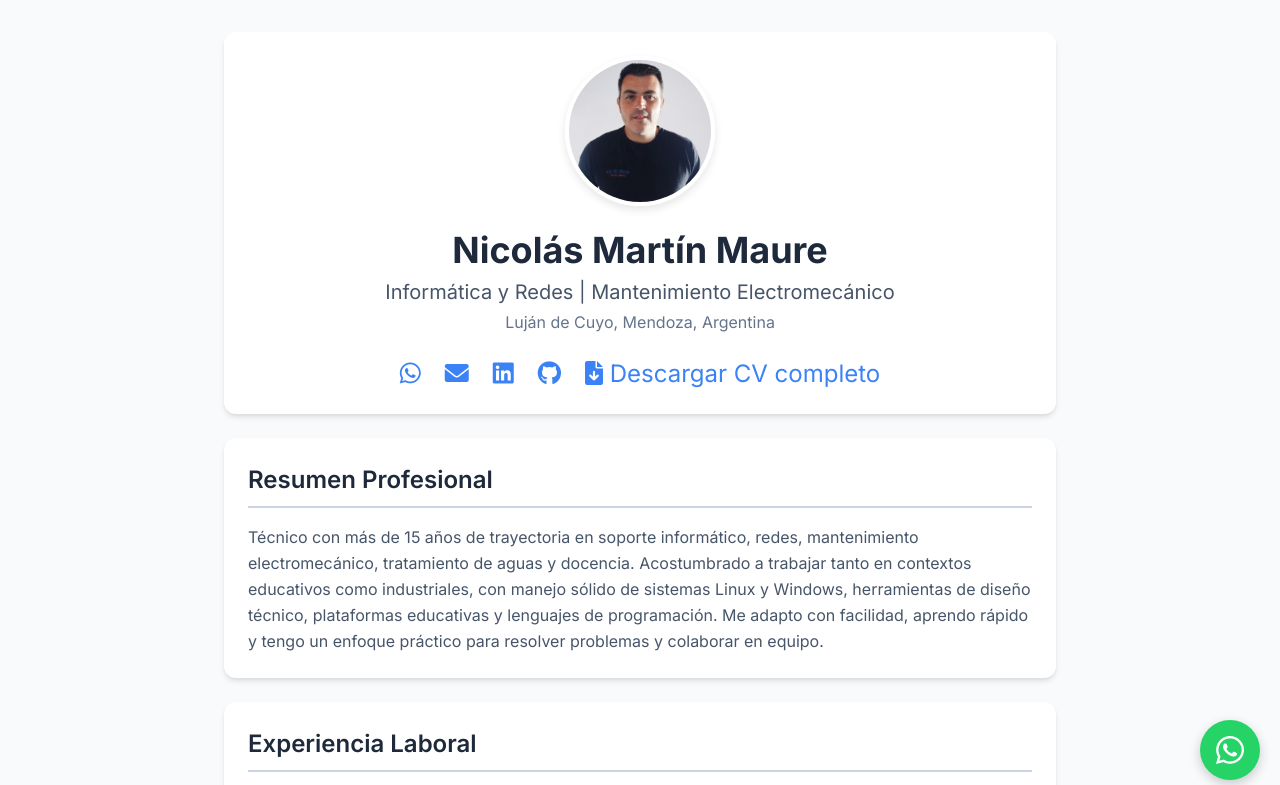
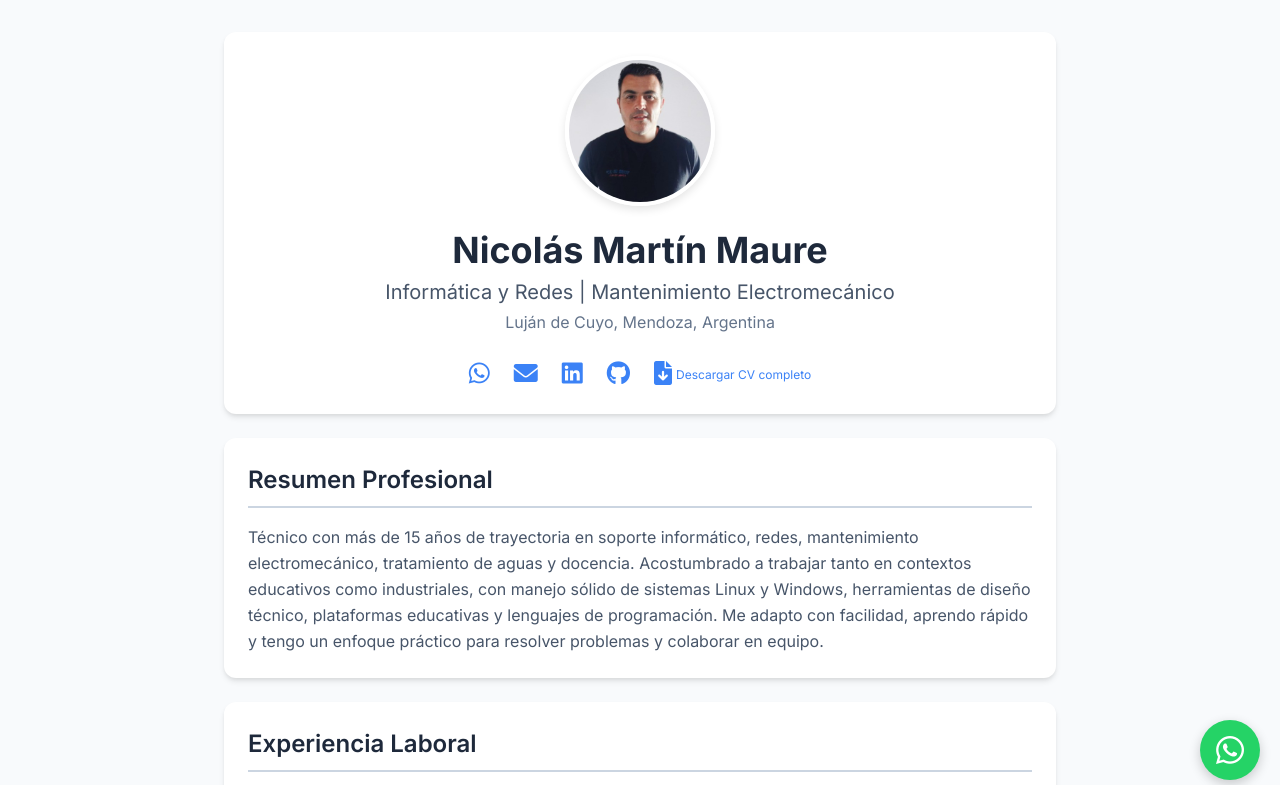
Before and after one commit to nicomaure/cvmaure, a plain HTML site: page index.html in a window 1280 px wide. Shown: the top 785 px of the page. Drawn offline with nearby package versions, Linux system fonts and the light colour scheme.

Commit message:
Actualizar index.html
texto cv

```diff
--- a/index.html
+++ b/index.html
@@ -110,7 +110,7 @@
                     <i class="fab fa-github"></i>
                 </a>
                 <a href="Nicolas_Maure_CV_2025.pdf" download class="icon-link text-2xl" aria-label="Descargar CV">
-                    <i class="fas fa-file-arrow-down"></i>&nbsp;Descargar CV completo
+                    <i class="fas fa-file-arrow-down"></i><span class="text-xs align-middle ml-1">Descargar CV completo</span>
                 </a>
             </div>
         </header>
```
